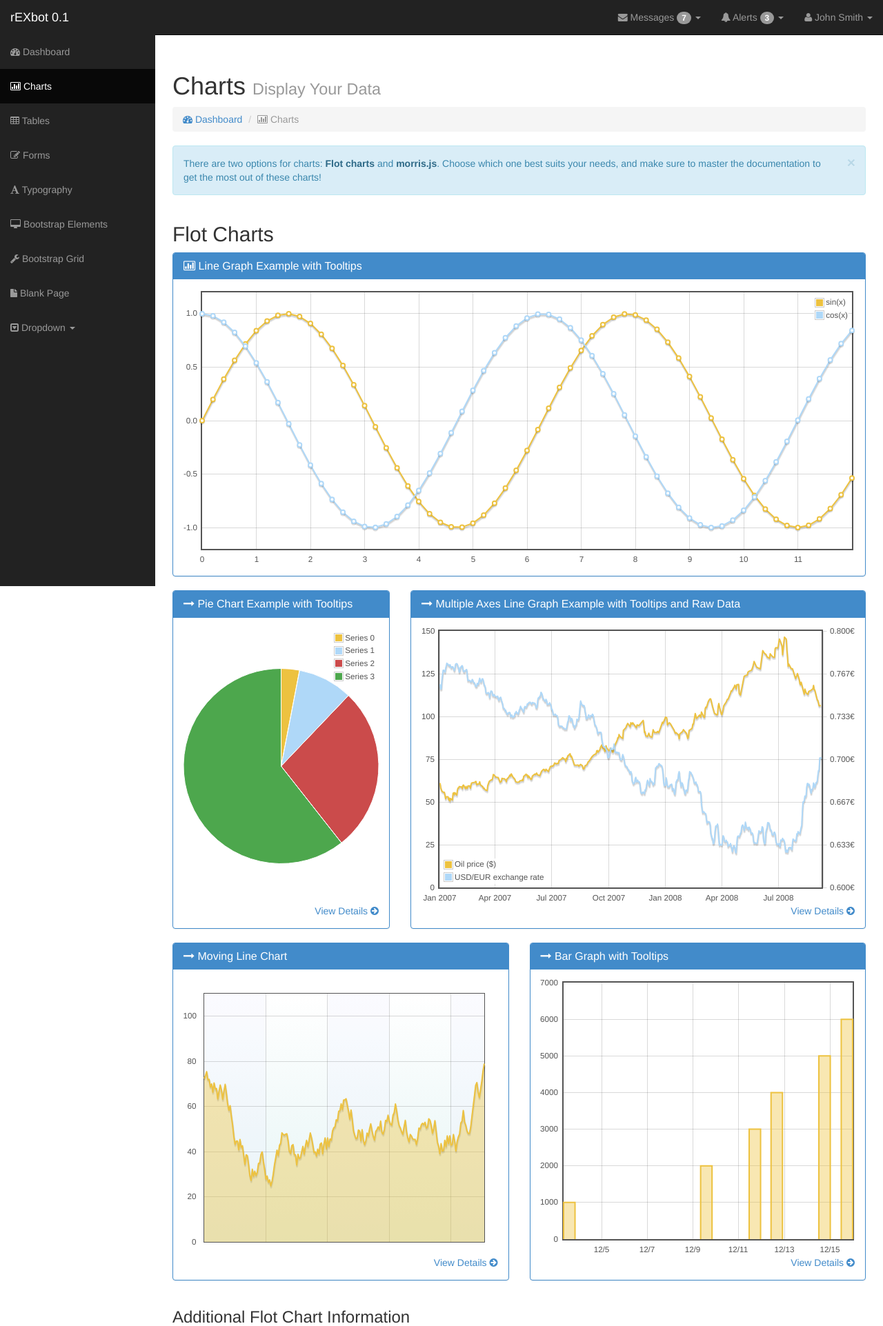
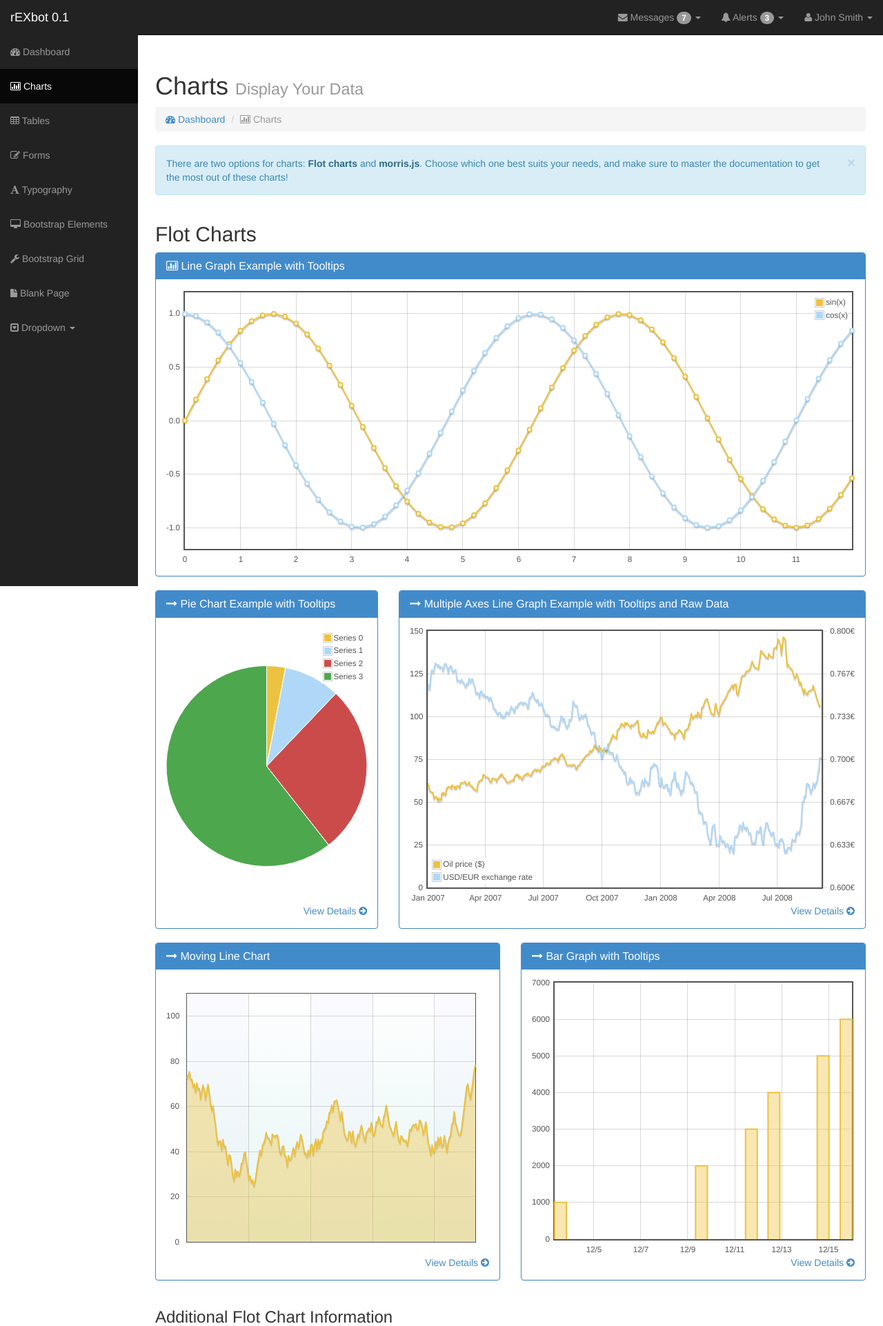
Before and after one commit to 3bm/rexxbot, a Django app: page /charts/ in a window 1280 px wide. Shown: the top 1923 px of the page at 69% size. Run offline with Django 3.2, Linux system fonts and the light colour scheme; grey boxes labelled with a size stand in for pictures from a placeholder-image service; some libraries are stand-ins or nearby versions.

Commit message:
Added LTC Trend and left side bar shrinked

```diff
--- a/rexbotsite/rexbotapp/views.py
+++ b/rexbotsite/rexbotapp/views.py
@@ -50,6 +50,8 @@ def home(request):
 	trends = []
 	trends = radical_ex_lib.getTrends()
 
+	trendsLTC = []
+	trendsLTC = radical_ex_lib.getLTCTrends()
 
 	#################################
 
@@ -158,6 +160,8 @@ def home(request):
 		   'trend_day' : trends[1],
 		   'one_hour_ago' : trends[2],
 		   'one_day_ago' : trends[3],
+		   'trend_LTC' : trendsLTC[0],
+		   'one_hour_ago_LTC' : trendsLTC[1],
 		   'BTCE_EUR_ticker' : BTCE_EUR_ticker,
 		   'maintickerchart': chart,
 
--- a/rexbotsite/rexbotsite/static/dashboard_engine/css/sb-admin.css
+++ b/rexbotsite/rexbotsite/static/dashboard_engine/css/sb-admin.css
@@ -89,7 +89,7 @@ table.tablesorter thead tr th:hover {
   /* Wrappers */
 
   #wrapper {
-	padding-left: 225px;
+	padding-left: 200px;
   }
 
   #page-wrapper {
@@ -99,9 +99,9 @@ table.tablesorter thead tr th:hover {
   /* Side Nav */
 
   .side-nav {
-	margin-left: -225px;
-	left: 225px;
-	width: 225px;
+	margin-left: -200px;
+	left: 200px;
+	width: 200px;
 	position: fixed;
 	top: 50px;
 	height: 100%;
@@ -115,7 +115,7 @@ table.tablesorter thead tr th:hover {
 
   .side-nav>li.dropdown>ul.dropdown-menu {
 	position: relative;
-	min-width: 225px;
+	min-width: 200px;
 	margin: 0;
 	padding: 0;
 	border: none;
@@ -138,7 +138,7 @@ table.tablesorter thead tr th:hover {
   }
 
   .side-nav>li>a {
-	width: 225px;
+	width: 200px;
   }
 
   .navbar-inverse .navbar-nav>li>a:hover,
```
Also changed, not shown: rexbotsite/rexbotapp/radical_ex_lib.py (+28 -1 lines), rexbotsite/rexbotapp/templates/dashboard/index.html (+7 -0 lines).
